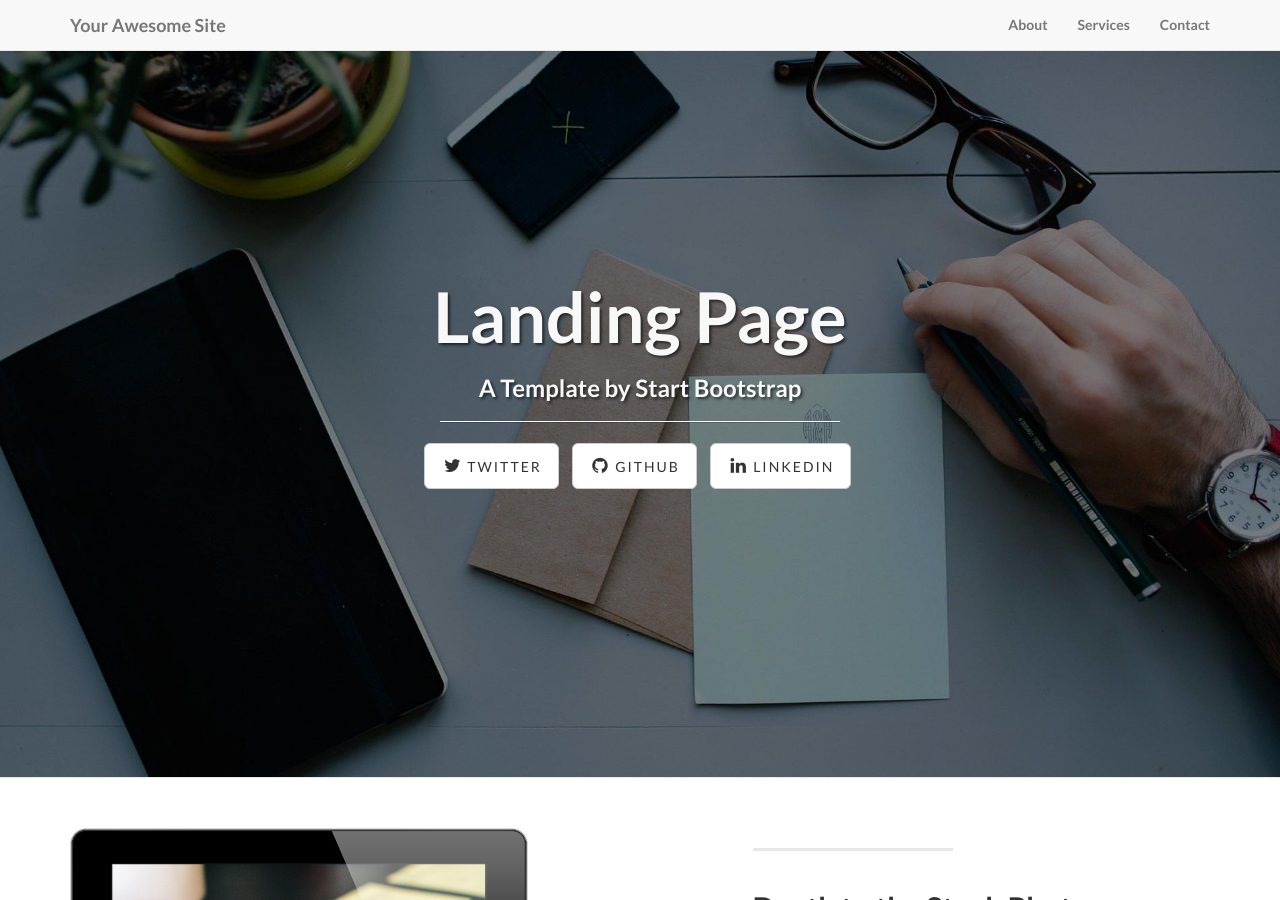
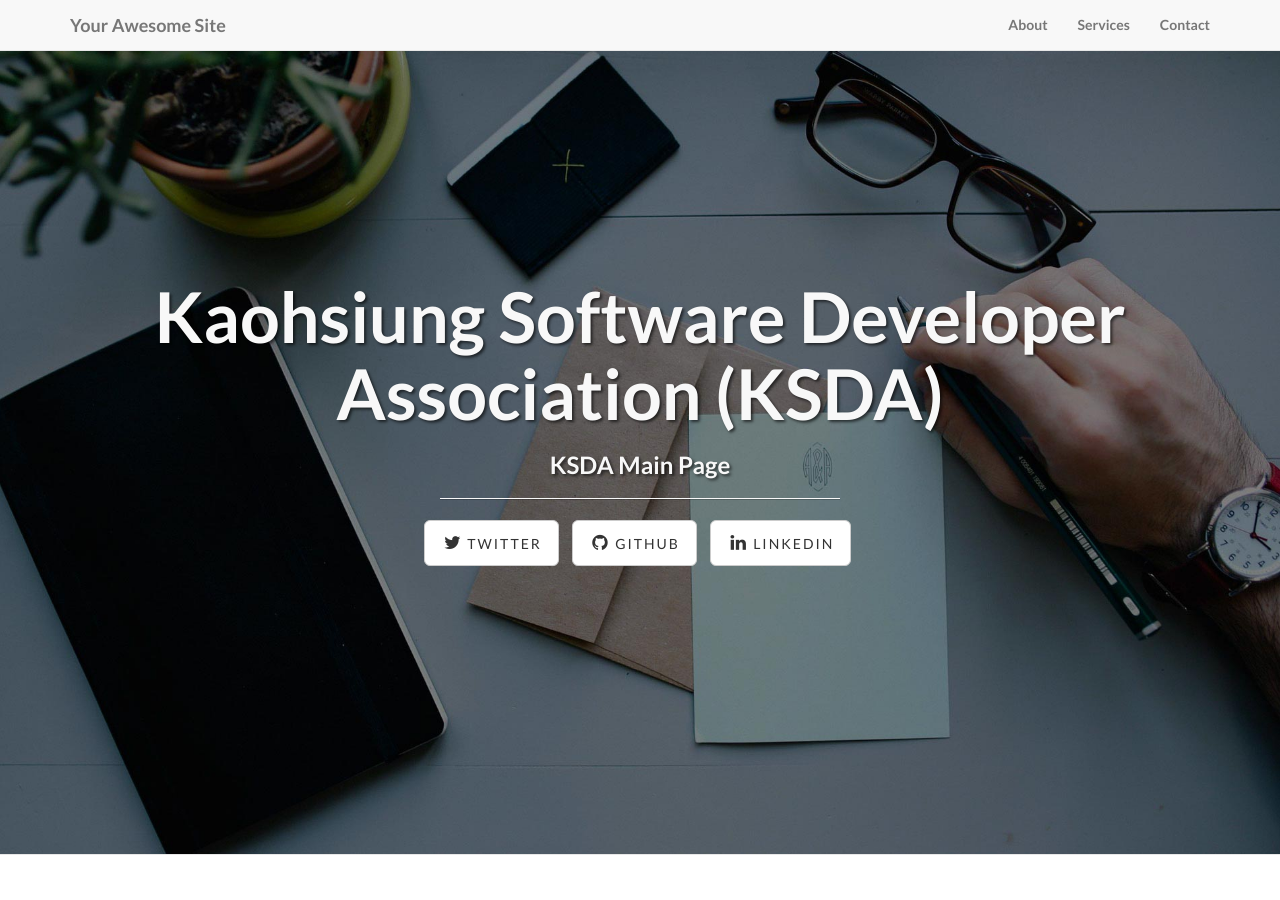
Before and after one commit to KSDAssociation/ksdassociation.github.io, a Jekyll site: the page built from index.html, in a window 1280 px wide and 900 px high. Built offline with Jekyll 4.4.1, drawn with Linux system fonts in a browser that asks for light colours.

Commit message:
add real title

```diff
--- a/index.html
+++ b/index.html
@@ -1,5 +1,5 @@
 ---
 layout: default
-title: Landing Page
-subTitle: A Template by Start Bootstrap
+title: Kaohsiung Software Developer Association (KSDA)
+subTitle: KSDA Main Page
 ---
```
